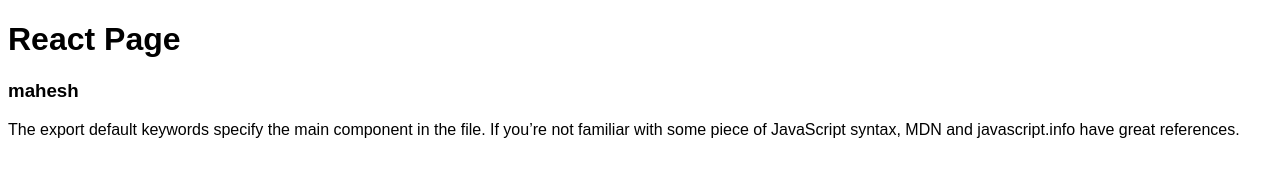
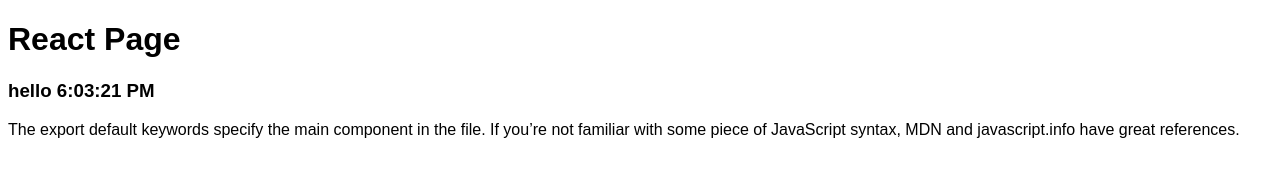
Before and after one commit to adakamahesh/react, a React (Create React App) app: page / in a window 1280 px wide. Shown: the top 170 px of the page. Built offline with nearby package versions, Linux system fonts and the light colour scheme.

Commit message:
modefied basics of react

```diff
--- a/public/index.html
+++ b/public/index.html
@@ -24,7 +24,7 @@
       work correctly both with client-side routing and a non-root public URL.
       Learn how to configure a non-root public URL by running `npm run build`.
     -->
-    <title>React App</title>
+    <title>React Bsics</title>
   </head>
   <body>
     <noscript>You need to enable JavaScript to run this app.</noscript>
--- a/src/App.js
+++ b/src/App.js
@@ -3,7 +3,7 @@ function App() {
   return (
     <div className="App">
       <h1> React Page </h1>
-      <h3>{firstname}</h3>
+      <h3>hello {new Date().toLocaleTimeString()}</h3>
       <p>
       The export default keywords specify the main component in the file. If you’re not familiar with some piece of JavaScript syntax, MDN and javascript.info have great references.
       </p>
--- a/src/index.js
+++ b/src/index.js
@@ -4,8 +4,11 @@ import App from './App';
 import "./index.css";
 
 const root = ReactDOM.createRoot(document.getElementById('root'));
-root.render(
-  <React.StrictMode>
-    <App />
-  </React.StrictMode>
-);
+
+setInterval(()=>{
+  root.render(
+    <React.StrictMode>
+      <App />
+    </React.StrictMode>
+  );
+},1000)
```
